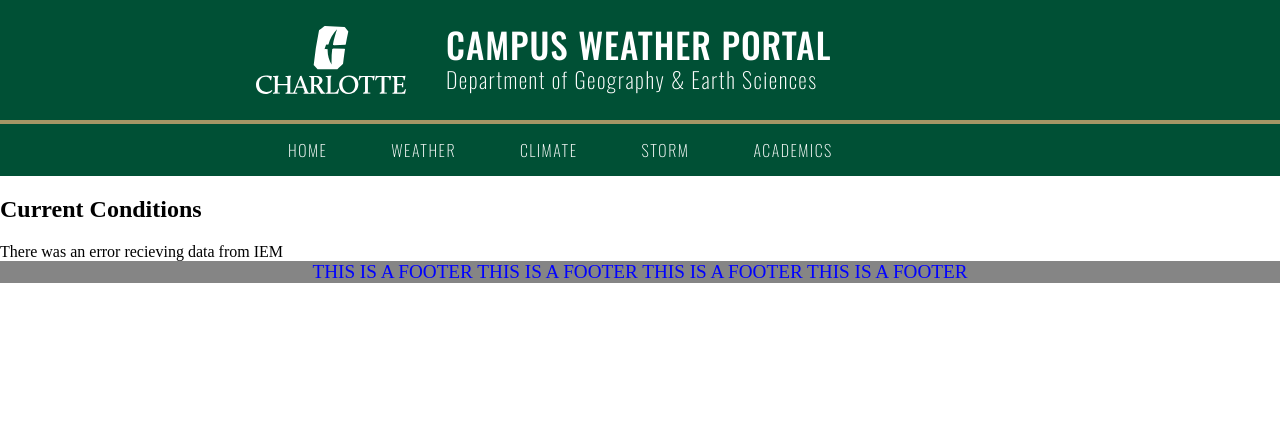
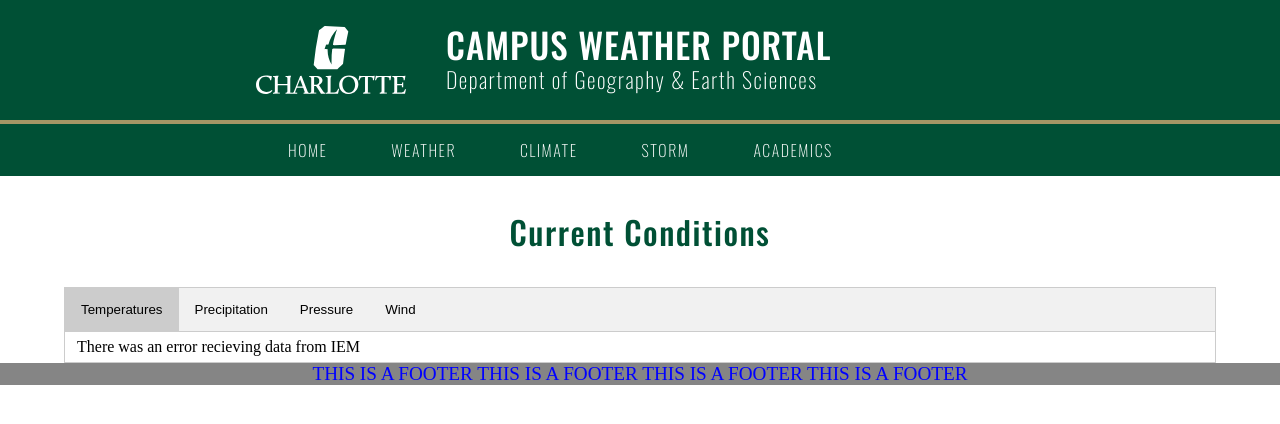
Before and after one commit to toadwx/UNC-Charlotte-Meteorology-Website, a PHP site: page /current.php in a window 1280 px wide. Shown: the top 424 px of the page. Run offline with PHP 8.4, Linux system fonts and the light colour scheme; some libraries are stand-ins or nearby versions.

Commit message:
Changes layout for tabbed chart changing

```diff
--- a/css/main.css
+++ b/css/main.css
@@ -213,3 +213,55 @@ table {
   font-size: 1em;
   letter-spacing: 1.5px;
 }
+
+/* Current Conditions Page Formatting */
+.app-container {
+    width: 90%;
+    margin: 0 auto;
+}
+
+.app-container h3 {
+    position: relative;
+    text-align: center;
+    font-family: 'Oswald', sans-serif;
+    font-weight: 500;
+    font-size: 2em;
+    letter-spacing: 1.5px;
+    color: #005035;
+    text-decoration: none;
+}
+
+/*
+Tabbed Content Classes
+*/
+
+.tab {
+    overflow: hidden;
+    border: 1px solid #ccc;
+    background-color: #f1f1f1;
+}
+
+.tab button {
+    background-color: inherit;
+    float: left;
+    border: none;
+    outline: none;
+    cursor: pointer;
+    padding: 14px 16px;
+    transition: 0.3s;
+}
+
+.tab button:hover {
+    background-color: #ddd;
+}
+
+.tab button.active {
+    background-color: #ccc;
+}
+
+.tabcontent {
+    display: none;
+    padding: 6px 12px;
+    border: 1px solid #ccc;
+    border-top: none;
+}
--- a/current.php
+++ b/current.php
@@ -5,8 +5,21 @@
     <body>
         <?php include("navbar.php");?>
 
-        <h2>Current Conditions</h2>
-        <div id="current-conditions-chart"></div>
+        <div class="app-container">
+        <h3>Current Conditions</h3>
+
+        <div class="tab">
+            <button id="defaultTabButton" class="tablinks active" onclick="openTab(event, 'tempChartCont')">Temperatures</button>
+            <button class="tablinks" onclick="openTab(event, 'prcpChartCont')">Precipitation</button>
+            <button class="tablinks" onclick="openTab(event, 'presChartCont')">Pressure</button>
+            <button class="tablinks" onclick="openTab(event, 'windChartCont')">Wind</button>
+        </div>
+        <div id="tempChartCont" class="tabcontent" style="display:block"><div id="tempChart"></div></div>
+        <div id="prcpChartCont" class="tabcontent"><div id="prcpChart"></div></div>
+        <div id="presChartCont" class="tabcontent"><div id="presChart"></div></div>
+        <div id="windChartCont" class="tabcontent"><div id="windChart"></div></div>
+
+        </div>
 
         <?php include("footer.php");?>
 
--- a/js/currentConditions.js
+++ b/js/currentConditions.js
@@ -1,7 +1,10 @@
 // On-Load
 $(function() {
     // Initialize Default Chart
-    var stationChart = new IemStationChart("current-conditions-chart", "JQF", "NC_ASOS", new Date(), "48-hr");
+    var stationChart = new IemStationChart("tempChartCont", "JQF", "NC_ASOS", new Date(), "48-hr", "temp");
+    var stationChart2 = new IemStationChart("prcpChartCont", "JQF", "NC_ASOS", new Date(), "48-hr", "prcp");
+    var stationChart3 = new IemStationChart("presChartCont", "JQF", "NC_ASOS", new Date(), "48-hr", "pres");
+    var stationChart4 = new IemStationChart("windChartCont", "JQF", "NC_ASOS", new Date(), "48-hr", "wind");
 });
 
 function dateToString(d) {
@@ -15,6 +18,22 @@ function dateToString(d) {
       stringDay.toString();
 }
 
+function openTab(evt, tabName) {
+    var i, tabcontent, tablinks;
+
+    tabcontent = document.getElementsByClassName("tabcontent");
+    for (i = 0; i < tabcontent.length; i++) {
+      tabcontent[i].style.display = "none";
+    }
+
+    tablinks = document.getElementsByClassName("tablinks");
+    for (i = 0; i < tablinks.length; i++) {
+      tablinks[i].className = tablinks[i].className.replace(" active", "");
+    }
+
+    document.getElementById(tabName).style.display = "block";
+    evt.currentTarget.className += " active";
+  }
 
 
 /**
@@ -29,7 +48,7 @@ class IemStationChart {
      * @param {DateTime} endDate DateTime object for the last date in period (i.e. today)
      * @param {string} period Either 3-day, 48-hr, or 24-hr. Limited to prevent IEM abuse (Daryl anger)
      */
-    constructor(chartDiv, stationID, network, endDate, period) {
+    constructor(chartDiv, stationID, network, endDate, period, chart) {
         this.chartDiv = chartDiv;
         this.stationID = stationID;
         this.network = network;
```
